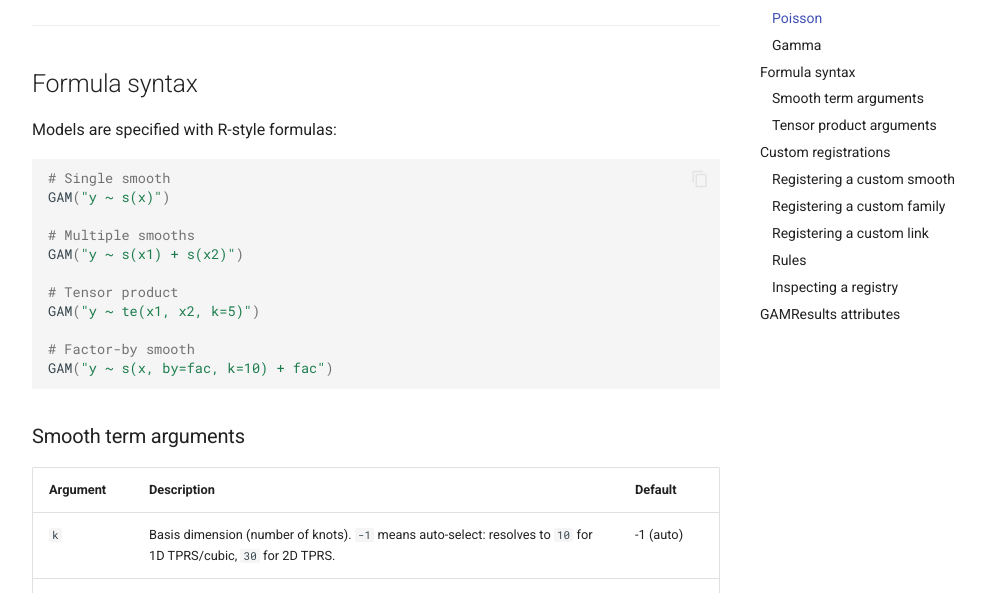
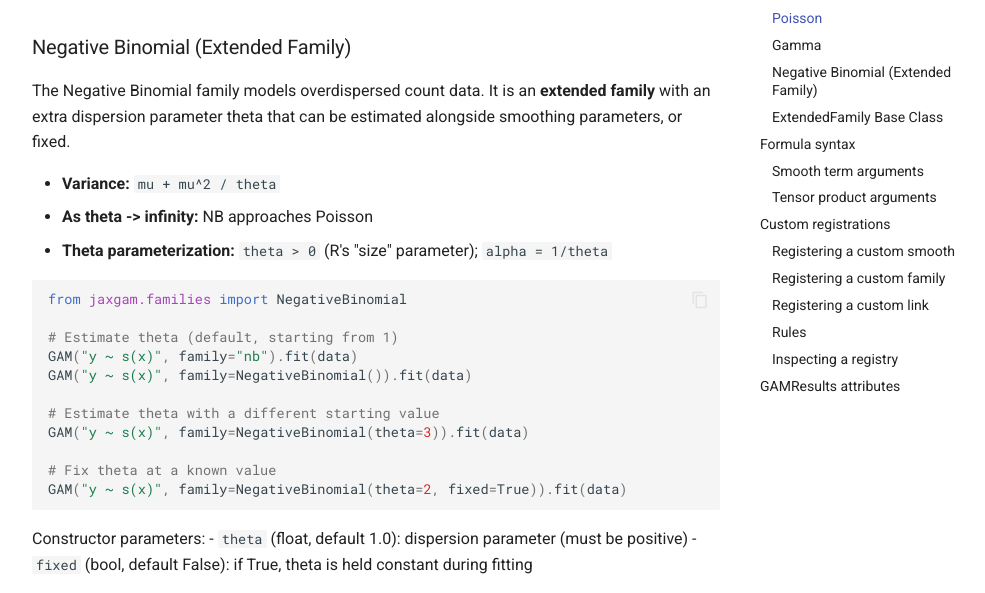
Before and after one commit to scatt67/jaxgam, an MkDocs documentation site: the page built from docs/api.md, in a window 1280 px wide and 1400 px high, scrolled down 1674 px. Shown: the part 225-818 px from the top of the window, without its empty margins (264-1249 px from the left). Built offline with MkDocs 1.6.1 and Material for MkDocs 9.7.7, drawn with Linux system fonts in a browser that asks for light colours; comment, search, counter and statistics services are not loaded; some of the changed text lies outside the part shown; grey boxes are pictures that could not be loaded.

Commit message:
clean up nb interface

````diff
--- a/docs/api.md
+++ b/docs/api.md
@@ -48,7 +48,7 @@ string (`family="gaussian"`) when constructing a `GAM`, but the classes
 can be used directly for custom link functions.
 
 ```python
-from jaxgam.families import Gaussian, Binomial, Poisson, Gamma
+from jaxgam.families import Gaussian, Binomial, Poisson, Gamma, NegativeBinomial
 ```
 
 ### Gaussian
@@ -90,6 +90,52 @@ from jaxgam.families import Gaussian, Binomial, Poisson, Gamma
         - variance
         - deviance_resids
         - initialize
+
+### Negative Binomial (Extended Family)
+
+The Negative Binomial family models overdispersed count data. It is an
+**extended family** with an extra dispersion parameter theta that can be
+estimated alongside smoothing parameters, or fixed.
+
+- **Variance:** `mu + mu^2 / theta`
+- **As theta -> infinity:** NB approaches Poisson
+- **Theta parameterization:** `theta > 0` (R's "size" parameter); `alpha = 1/theta`
+
+```python
+from jaxgam.families import NegativeBinomial
+
+# Estimate theta (default, starting from 1)
+GAM("y ~ s(x)", family="nb").fit(data)
+GAM("y ~ s(x)", family=NegativeBinomial()).fit(data)
+
+# Estimate theta with a different starting value
+GAM("y ~ s(x)", family=NegativeBinomial(theta=3)).fit(data)
+
+# Fix theta at a known value
+GAM("y ~ s(x)", family=NegativeBinomial(theta=2, fixed=True)).fit(data)
+```
+
+Constructor parameters:
+- `theta` (float, default 1.0): dispersion parameter (must be positive)
+- `fixed` (bool, default False): if True, theta is held constant during fitting
+
+::: jaxgam.families.negative_binomial.NegativeBinomial
+    options:
+      members:
+        - __init__
+        - variance
+        - deviance_resids
+        - initialize
+        - get_theta
+        - put_theta
+
+### ExtendedFamily Base Class
+
+Base class for families with extra distributional parameters estimated
+via Newton optimization. `NegativeBinomial` inherits from this.
+Future extended families (Tweedie, Beta, etc.) will also subclass it.
+
+::: jaxgam.families.extended.ExtendedFamily
 
 ---
 
@@ -227,5 +273,6 @@ read-only attributes (frozen dataclass):
 | `weights` | `ndarray (n,)` | Prior weights |
 | `family` | `ExponentialFamily` | Family object used for fitting |
 | `formula` | `str` | Model formula |
+| `theta` | `float \| None` | Estimated theta for NB (None for standard families) |
 | `method` | `str` | Smoothing parameter method ("REML" or "ML") |
 | `n` | `int` | Number of observations |
````
Also changed, not shown: README.md (+6 -4 lines), docs/R_SOURCE_MAP.md (+23 -1 lines), docs/nb_implementation/design.md (+6 -14 lines), docs/nb_implementation/implementation_plan.md (+11 -11 lines), docs/quickstart.md (+36 -8 lines), 11 other files.
